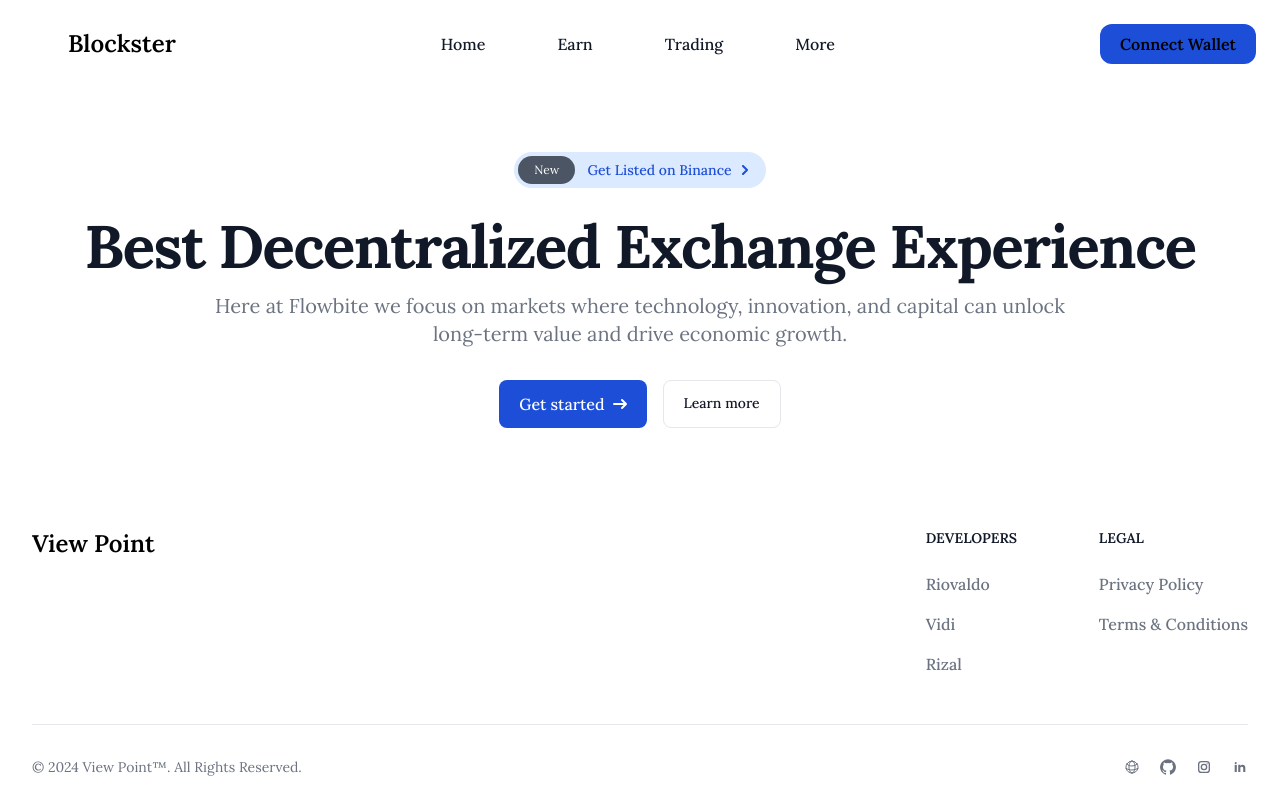
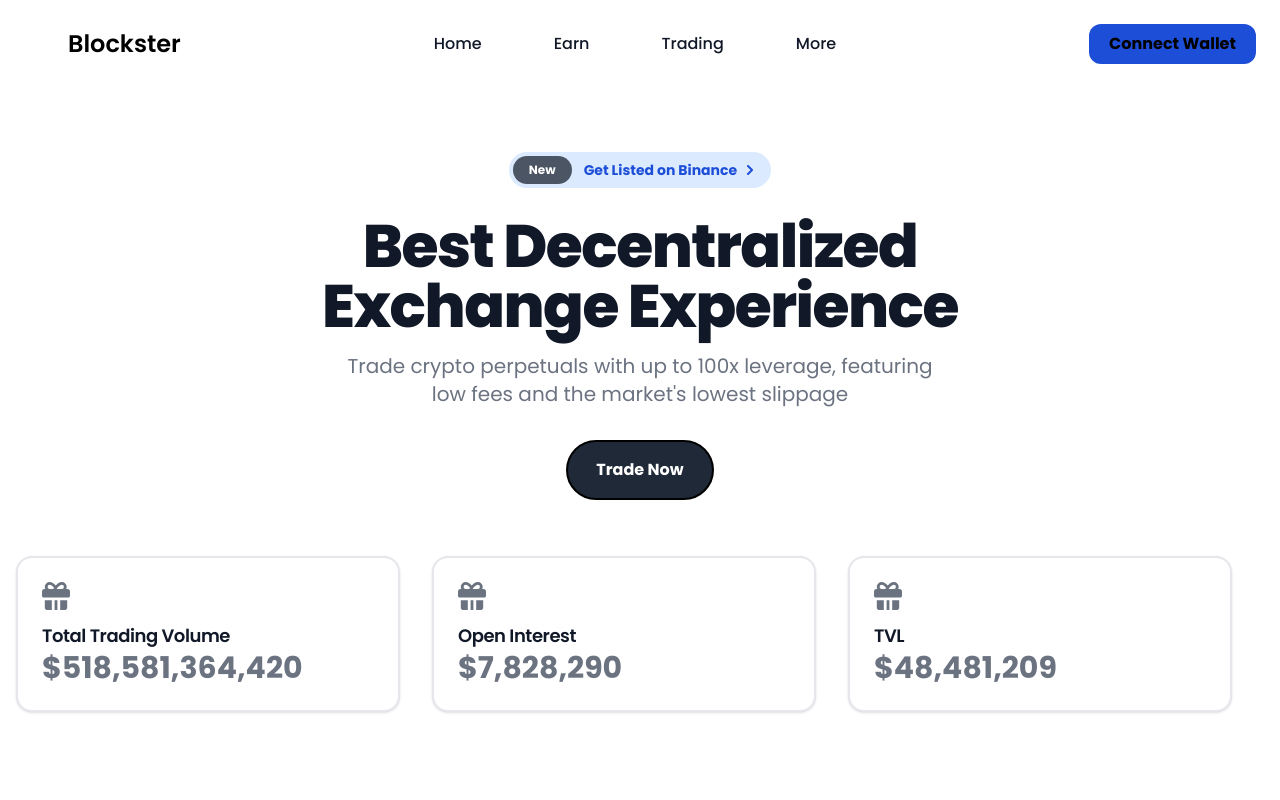
Before and after one commit to ckckckcz/Blockster, a React (Vite) app: page / in a window 1280 px wide. Shown: the top 800 px of the page. Built offline with nearby package versions, Linux system fonts and the light colour scheme.

Commit message:
Update fonts, enhance Navbar button styling, and improve Home component layout and content

```diff
--- a/index.html
+++ b/index.html
@@ -4,7 +4,7 @@
     <meta charset="UTF-8" />
     <link rel="icon" type="image/svg+xml" href="/vite.svg" />
     <meta name="viewport" content="width=device-width, initial-scale=1.0" />
-    <link href="https://fonts.googleapis.com/css2?family=Lora:ital,wght@0,400..700;1,400..700&display=swap" rel="stylesheet">
+    <link href="https://fonts.googleapis.com/css2?family=Merriweather:ital,wght@0,300;0,400;0,700;0,900;1,300;1,400;1,700;1,900&family=Poppins:ital,wght@0,100;0,200;0,300;0,400;0,500;0,600;0,700;0,800;0,900;1,100;1,200;1,300;1,400;1,500;1,600;1,700;1,800;1,900&display=swap" rel="stylesheet">
     <title>Blockster</title>
   </head>
   <body>
--- a/src/assets/css/globals.css
+++ b/src/assets/css/globals.css
@@ -3,5 +3,5 @@
 @tailwind utilities;
 
 body{
-    font-family: "Lora", serif;
+    font-family: "Poppins", serif;
 }
--- a/src/components/Navbar.tsx
+++ b/src/components/Navbar.tsx
@@ -8,7 +8,7 @@ export default function Navbar() {
                     <span className="self-center text-2xl font-semibold whitespace-nowrap dark:text-white">Blockster</span>
                 </a>
                 <div className="flex md:order-2 space-x-3 md:space-x-0 rtl:space-x-reverse">
-                    <button type="button" className="text-black bg-blue-700 hover:bg-blue-800 focus:ring-4 focus:outline-none focus:ring-blue-300 font-semibold rounded-xl text-md px-5 py-2 text-center dark:bg-white dark:hover:bg-gray-200 k:focus:ring-blue-800">Connect Wallet</button>
+                    <button type="button" className="text-black bg-blue-700 hover:bg-blue-800 focus:ring-4 focus:outline-none focus:ring-blue-300 font-bold rounded-xl text-md px-5 py-2 text-center dark:bg-white dark:hover:bg-gray-200 k:focus:ring-blue-800">Connect Wallet</button>
                     <button data-collapse-toggle="navbar-cta" type="button" className="inline-flex items-center p-2 w-10 h-10 justify-center text-sm text-gray-500 rounded-xl md:hidden hover:bg-gray-100 focus:outline-none focus:ring-2 focus:ring-gray-200 dark:text-gray-400 dark:hover:bg-gray-700 dark:focus:ring-gray-600" aria-controls="navbar-cta" aria-expanded="false">
                         <span className="sr-only">Open main menu</span>
                         <svg className="w-5 h-5" aria-hidden="true" xmlns="http://www.w3.org/2000/svg" fill="none" viewBox="0 0 17 14">
--- a/src/pages/Home.tsx
+++ b/src/pages/Home.tsx
@@ -3,23 +3,46 @@ export default function Home() {
         <section className="bg-white dark:bg-black">
             <div className="py-8 px-4 mx-auto max-w-screen-xl text-center lg:py-16">
                 <a href="#" className="inline-flex justify-between items-center py-1 px-1 pe-4 mb-7 text-sm text-blue-700 bg-blue-100 rounded-full dark:bg-gray-900 dark:text-white hover:bg-blue-200 dark:hover:bg-gray-800">
-                    <span className="text-xs bg-gray-600 rounded-full text-white px-4 py-1.5 me-3">New</span> <span className="text-sm font-medium">Get Listed on Binance</span>
+                    <span className="text-xs bg-gray-600 rounded-full text-white px-4 py-1.5 me-3 font-bold">New</span> <span className="text-sm font-bold">Get Listed on Binance</span>
                     <svg className="w-2.5 h-2.5 ms-2 rtl:rotate-180" aria-hidden="true" xmlns="http://www.w3.org/2000/svg" fill="none" viewBox="0 0 6 10">
                         <path stroke="currentColor" stroke-linecap="round" stroke-linejoin="round" stroke-width="2" d="m1 9 4-4-4-4"/>
                     </svg>
                 </a>
-                <h1 className="mb-4 text-4xl font-extrabold tracking-tight leading-none text-gray-900 md:text-5xl lg:text-6xl dark:text-white">Best Decentralized Exchange Experience</h1>
-                <p className="mb-8 text-lg font-normal text-gray-500 lg:text-xl sm:px-16 lg:px-48 dark:text-gray-400">Here at Flowbite we focus on markets where technology, innovation, and capital can unlock long-term value and drive economic growth.</p>
+                <h1 className="mb-4 text-4xl font-extrabold tracking-tight leading-none text-gray-900 md:text-5xl lg:text-6xl dark:text-white">Best Decentralized <br /> Exchange Experience</h1>
+                <p className="mb-8 text-lg font-normal text-gray-500 lg:text-xl sm:px-16 lg:px-48 dark:text-gray-400">Trade crypto perpetuals with up to 100x leverage, featuring <br /> low fees and the market's lowest slippage</p>
                 <div className="flex flex-col space-y-4 sm:flex-row sm:justify-center sm:space-y-0">
-                    <a href="#" className="inline-flex justify-center items-center py-3 px-5 text-base font-medium text-center text-white rounded-lg bg-blue-700 hover:bg-blue-800 focus:ring-4 focus:ring-blue-300 dark:focus:ring-blue-900">
-                        Get started
-                        <svg className="w-3.5 h-3.5 ms-2 rtl:rotate-180" aria-hidden="true" xmlns="http://www.w3.org/2000/svg" fill="none" viewBox="0 0 14 10">
-                            <path stroke="currentColor" stroke-linecap="round" stroke-linejoin="round" stroke-width="2" d="M1 5h12m0 0L9 1m4 4L9 9"/>
+                    <a href="#" className="inline-flex justify-center items-center py-4 px-7 text-base font-bold hover:border-2 hover:border-gray-500 border-2 border-black text-center text-white rounded-full bg-gray-800 hover:bg-gray-700 focus:ring-4 focus:ring-blue-300 dark:focus:ring-blue-900">
+                        Trade Now
+                    </a>
+                </div>
+                <div className="mt-14 grid grid-cols-1 lg:grid lg:grid-cols-3 md:grid md:grid-cols-2 text-left">
+                    <div className="max-w-sm p-6 bg-white border-gray-200 rounded-2xl shadow dark:bg-gray-800 dark:border-gray-700 border-2">
+                        <svg className="w-7 h-7 text-gray-500 dark:text-gray-400 mb-3" aria-hidden="true" xmlns="http://www.w3.org/2000/svg" fill="currentColor" viewBox="0 0 20 20">
+                            <path d="M18 5h-.7c.229-.467.349-.98.351-1.5a3.5 3.5 0 0 0-3.5-3.5c-1.717 0-3.215 1.2-4.331 2.481C8.4.842 6.949 0 5.5 0A3.5 3.5 0 0 0 2 3.5c.003.52.123 1.033.351 1.5H2a2 2 0 0 0-2 2v3a1 1 0 0 0 1 1h18a1 1 0 0 0 1-1V7a2 2 0 0 0-2-2ZM8.058 5H5.5a1.5 1.5 0 0 1 0-3c.9 0 2 .754 3.092 2.122-.219.337-.392.635-.534.878Zm6.1 0h-3.742c.933-1.368 2.371-3 3.739-3a1.5 1.5 0 0 1 0 3h.003ZM11 13H9v7h2v-7Zm-4 0H2v5a2 2 0 0 0 2 2h3v-7Zm6 0v7h3a2 2 0 0 0 2-2v-5h-5Z"/>
                         </svg>
-                    </a>
-                    <a href="#" className="py-3 px-5 sm:ms-4 text-sm font-medium text-gray-900 focus:outline-none bg-white rounded-lg border border-gray-200 hover:bg-gray-100 hover:text-blue-700 focus:z-10 focus:ring-4 focus:ring-gray-100 dark:focus:ring-gray-700 dark:bg-gray-800 dark:text-gray-400 dark:border-gray-600 dark:hover:text-white dark:hover:bg-gray-700">
-                        Learn more
-                    </a>
+                        <a href="#">
+                            <h5 className="text-lg font-semibold tracking-tight text-gray-900 dark:text-gray-500">Total Trading Volume</h5>
+                        </a>
+                        <p className="text-3xl font-bold text-gray-500 dark:text-white">$518,581,364,420</p>
+                    </div>
+                    <div className="max-w-sm p-6 bg-white border-gray-200 rounded-2xl shadow dark:bg-gray-800 dark:border-gray-700 border-2">
+                        <svg className="w-7 h-7 text-gray-500 dark:text-gray-400 mb-3" aria-hidden="true" xmlns="http://www.w3.org/2000/svg" fill="currentColor" viewBox="0 0 20 20">
+                            <path d="M18 5h-.7c.229-.467.349-.98.351-1.5a3.5 3.5 0 0 0-3.5-3.5c-1.717 0-3.215 1.2-4.331 2.481C8.4.842 6.949 0 5.5 0A3.5 3.5 0 0 0 2 3.5c.003.52.123 1.033.351 1.5H2a2 2 0 0 0-2 2v3a1 1 0 0 0 1 1h18a1 1 0 0 0 1-1V7a2 2 0 0 0-2-2ZM8.058 5H5.5a1.5 1.5 0 0 1 0-3c.9 0 2 .754 3.092 2.122-.219.337-.392.635-.534.878Zm6.1 0h-3.742c.933-1.368 2.371-3 3.739-3a1.5 1.5 0 0 1 0 3h.003ZM11 13H9v7h2v-7Zm-4 0H2v5a2 2 0 0 0 2 2h3v-7Zm6 0v7h3a2 2 0 0 0 2-2v-5h-5Z"/>
+                        </svg>
+                        <a href="#">
+                            <h5 className="text-lg font-semibold tracking-tight text-gray-900 dark:text-gray-500">Open Interest</h5>
+                        </a>
+                        <p className="text-3xl font-bold text-gray-500 dark:text-white">$7,828,290</p>
+                    </div>
+                    <div className="max-w-sm p-6 bg-white border-gray-200 rounded-2xl shadow dark:bg-gray-800 dark:border-gray-700 border-2">
+                        <svg className="w-7 h-7 text-gray-500 dark:text-gray-400 mb-3" aria-hidden="true" xmlns="http://www.w3.org/2000/svg" fill="currentColor" viewBox="0 0 20 20">
+                            <path d="M18 5h-.7c.229-.467.349-.98.351-1.5a3.5 3.5 0 0 0-3.5-3.5c-1.717 0-3.215 1.2-4.331 2.481C8.4.842 6.949 0 5.5 0A3.5 3.5 0 0 0 2 3.5c.003.52.123 1.033.351 1.5H2a2 2 0 0 0-2 2v3a1 1 0 0 0 1 1h18a1 1 0 0 0 1-1V7a2 2 0 0 0-2-2ZM8.058 5H5.5a1.5 1.5 0 0 1 0-3c.9 0 2 .754 3.092 2.122-.219.337-.392.635-.534.878Zm6.1 0h-3.742c.933-1.368 2.371-3 3.739-3a1.5 1.5 0 0 1 0 3h.003ZM11 13H9v7h2v-7Zm-4 0H2v5a2 2 0 0 0 2 2h3v-7Zm6 0v7h3a2 2 0 0 0 2-2v-5h-5Z"/>
+                        </svg>
+                        <a href="#">
+                            <h5 className="text-lg font-semibold tracking-tight text-gray-900 dark:text-gray-500">TVL</h5>
+                        </a>
+                        <p className="text-3xl font-bold text-gray-500 dark:text-white">$48,481,209</p>
+                    </div>
                 </div>
             </div>
         </section>
```
